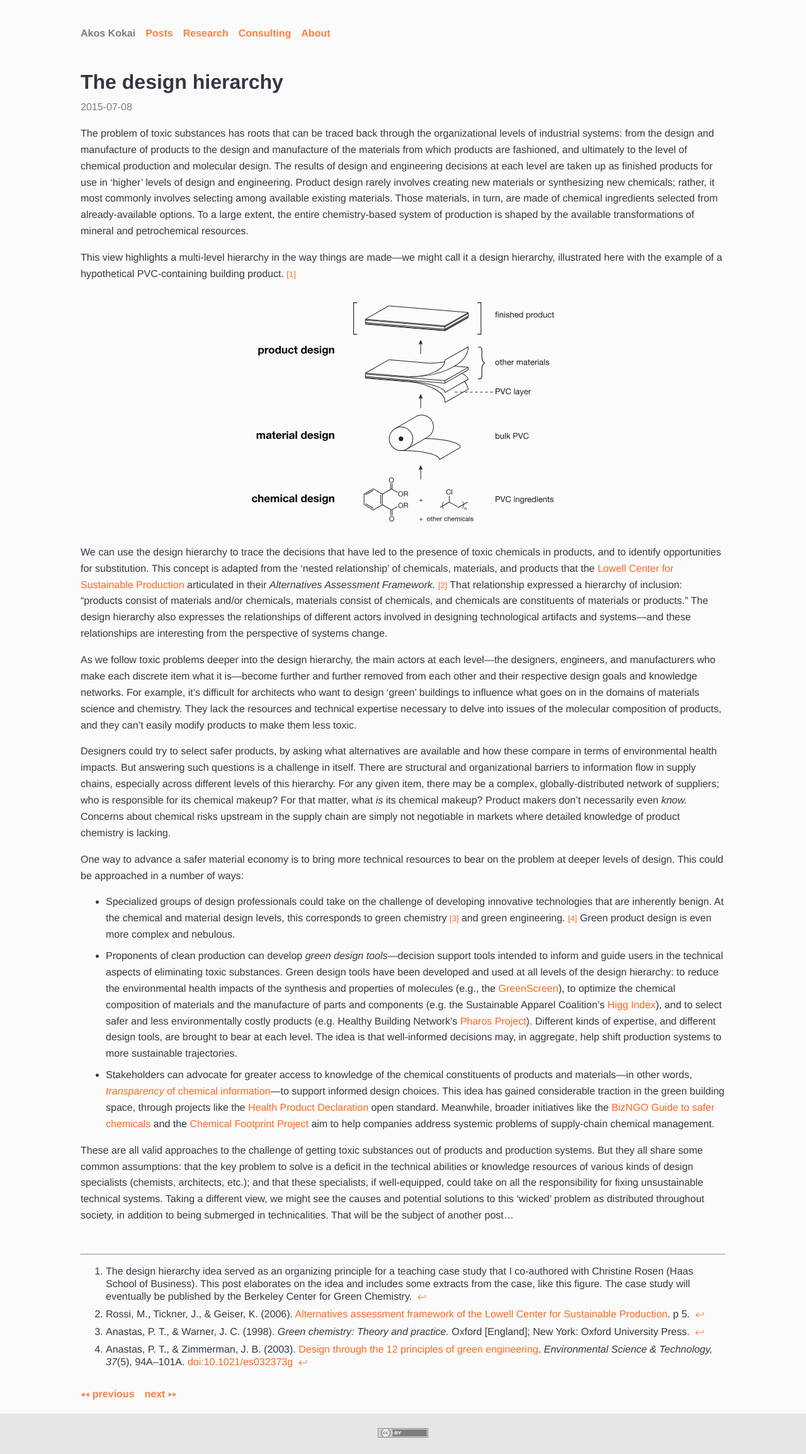
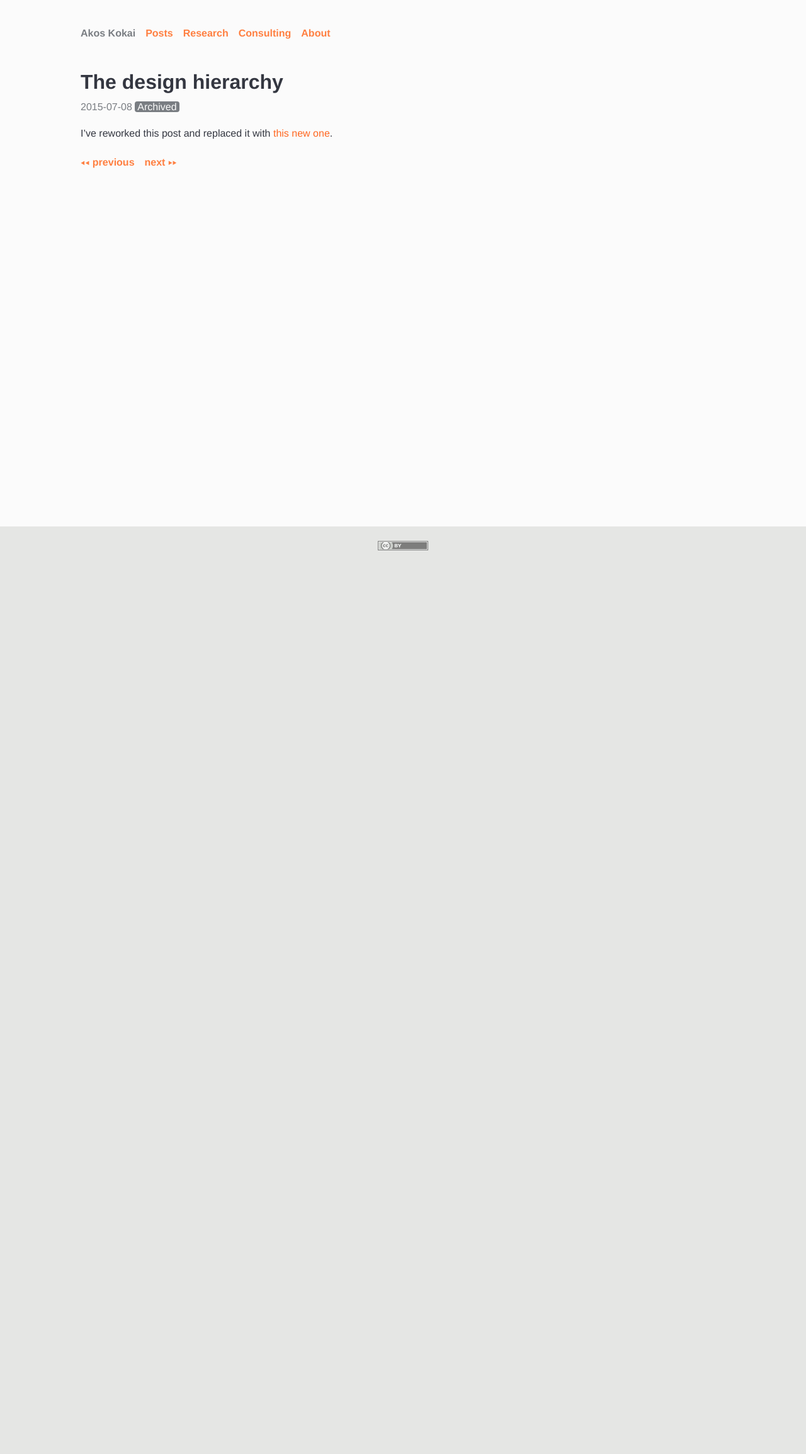
Before and after one commit to akokai/akokai.github.io, a Jekyll site: the page built from _posts/2015-07-08-design-hierarchy.md, in a window 1280 px wide. Shown: the whole page at 63% size. Built offline with Jekyll 4.4.1, drawn with Linux system fonts in a browser that asks for light colours; after the commit the page ends 900 px from its top, so only the background shows below that.

Commit message:
Updating posts

```diff
--- a/_posts/2015-07-08-design-hierarchy.html
+++ /dev/null
@@ -1,52 +0,0 @@
----
-title: "The design hierarchy"
----
-
-<p>The problem of toxic substances has roots that can be traced back through the organizational levels of industrial systems: from the design and manufacture of products to the design and manufacture of the materials from which products are fashioned, and ultimately to the level of chemical production and molecular design. The results of design and engineering decisions at each level are taken up as finished products for use in ‘higher’ levels of design and engineering. Product design rarely involves creating new materials or synthesizing new chemicals; rather, it most commonly involves selecting among available existing materials. Those materials, in turn, are made of chemical ingredients selected from already-available options. To a large extent, the entire chemistry-based system of production is shaped by the available transformations of mineral and petrochemical resources.</p>
-
-<p>This view highlights a multi-level hierarchy in the way things are made—we might call it a design hierarchy, illustrated here with the example of a hypothetical PVC-containing building product. <a href="#fn:1" id="fnref:1" title="see footnote" class="footnote">[1]</a></p>
-
-<div class="fig">
-<img src="{{ site.baseurl }}/assets/design_hierarchy.svg" alt="Diagram and examples showing the relationship of chemical design (e.g. polyvinyl chloride and phthalate additives), material design (e.g. bulk PVC), and product design (a finished product containing PVC components)" style="max-width: 480px;">
-</div>
-
-<p>We can use the design hierarchy to trace the decisions that have led to the presence of toxic chemicals in products, and to identify opportunities for substitution. This concept is adapted from the ‘nested relationship’ of chemicals, materials, and products that the <a href="http://www.sustainableproduction.org/">Lowell Center for Sustainable Production</a> articulated in their <em>Alternatives Assessment Framework.</em> <a href="#fn:2" id="fnref:2" title="see footnote" class="footnote">[2]</a> That relationship expressed a hierarchy of inclusion: “products consist of materials and/or chemicals, materials consist of chemicals, and chemicals are constituents of materials or products.” The design hierarchy also expresses the relationships of different actors involved in designing technological artifacts and systems—and these relationships are interesting from the perspective of systems change.</p>
-
-<p>As we follow toxic problems deeper into the design hierarchy, the main actors at each level—the designers, engineers, and manufacturers who make each discrete item what it is—become further and further removed from each other and their respective design goals and knowledge networks. For example, it’s difficult for architects who want to design ‘green’ buildings to influence what goes on in the domains of materials science and chemistry. They lack the resources and technical expertise necessary to delve into issues of the molecular composition of products, and they can’t easily modify products to make them less toxic.</p>
-
-<p>Designers could try to select safer products, by asking what alternatives are available and how these compare in terms of environmental health impacts. But answering such questions is a challenge in itself. There are structural and organizational barriers to information flow in supply chains, especially across different levels of this hierarchy. For any given item, there may be a complex, globally-distributed network of suppliers; who is responsible for its chemical makeup? For that matter, what <em>is</em> its chemical makeup? Product makers don’t necessarily even <em>know.</em> Concerns about chemical risks upstream in the supply chain are simply not negotiable in markets where detailed knowledge of product chemistry is lacking.</p>
-
-<p>One way to advance a safer material economy is to bring more technical resources to bear on the problem at deeper levels of design. This could be approached in a number of ways:</p>
-
-<ul class="flow">
-<li>Specialized groups of design professionals could take on the challenge of developing innovative technologies that are inherently benign. At the chemical and material design levels, this corresponds to green chemistry <a href="#fn:3" id="fnref:3" title="see footnote" class="footnote">[3]</a> and green engineering. <a href="#fn:4" id="fnref:4" title="see footnote" class="footnote">[4]</a> Green product design is even more complex and nebulous.</li>
-
-<li>Proponents of clean production can develop <em>green design tools</em>—decision support tools intended to inform and guide users in the technical aspects of eliminating toxic substances. Green design tools have been developed and used at all levels of the design hierarchy: to reduce the environmental health impacts of the synthesis and properties of molecules (e.g., the <a href="http://www.greenscreenchemicals.org/">GreenScreen</a>), to optimize the chemical composition of materials and the manufacture of parts and components (e.g. the Sustainable Apparel Coalition’s <a href="http://www.apparelcoalition.org/higgindex/">Higg Index</a>), and to select safer and less environmentally costly products (e.g. Healthy Building Network’s <a href="https://www.pharosproject.net/">Pharos Project</a>). Different kinds of expertise, and different design tools, are brought to bear at each level. The idea is that well-informed decisions may, in aggregate, help shift production systems to more sustainable trajectories.</li>
-
-<li>Stakeholders can advocate for greater access to knowledge of the chemical constituents of products and materials—in other words, <a href="http://insight.gbig.org/the-new-chemicals-in-products-information-transparency/"><em>transparency</em> of chemical information</a>—to support informed design choices. This idea has gained considerable traction in the green building space, through projects like the <a href="http://www.hpd-collaborative.org/">Health Product Declaration</a> open standard. Meanwhile, broader initiatives like the <a href="http://bizngo.org/safer-chemicals/guide-to-safer-chemicals">BizNGO Guide to safer chemicals</a> and the <a href="http://www.chemicalfootprint.org/">Chemical Footprint Project</a> aim to help companies address systemic problems of supply-chain chemical management.</li>
-</ul>
-
-<p>These are all valid approaches to the challenge of getting toxic substances out of products and production systems. But they all share some common assumptions: that the key problem to solve is a deficit in the technical abilities or knowledge resources of various kinds of design specialists (chemists, architects, etc.); and that these specialists, if well-equipped, could take on all the responsibility for fixing unsustainable technical systems. Taking a different view, we might see the causes and potential solutions to this ‘wicked’ problem as distributed throughout society, in addition to being submerged in technicalities. That will be the subject of another post…</p>
-
-<div class="footnotes">
-<hr>
-<ol>
-
-<li id="fn:1">
-<p>The design hierarchy idea served as an organizing principle for a teaching case study that I co-authored with Christine Rosen (Haas School of Business). This post elaborates on the idea and includes some extracts from the case, like this figure. The case study will eventually be published by the Berkeley Center for Green Chemistry. <a href="#fnref:1" title="return to article" class="reversefootnote">&#160;&#8617;</a></p>
-</li>
-
-<li id="fn:2">
-<p>Rossi, M., Tickner, J., &amp; Geiser, K. (2006). <a href="http://www.sustainableproduction.org/downloads/FinalAltsAssess06_000.pdf">Alternatives assessment framework of the Lowell Center for Sustainable Production</a>. p 5. <a href="#fnref:2" title="return to article" class="reversefootnote">&#160;&#8617;</a></p>
-</li>
-
-<li id="fn:3">
-<p>Anastas, P. T., &amp; Warner, J. C. (1998). <em>Green chemistry: Theory and practice.</em> Oxford [England]; New York: Oxford University Press. <a href="#fnref:3" title="return to article" class="reversefootnote">&#160;&#8617;</a></p>
-</li>
-
-<li id="fn:4">
-<p>Anastas, P. T., &amp; Zimmerman, J. B. (2003). <a href="https://doi.org/10.1021/es032373g">Design through the 12 principles of green engineering</a>. <em>Environmental Science &amp; Technology, 37</em>(5), 94A–101A. <a href="https://doi.org/10.1021/es032373g">doi:10.1021/es032373g</a> <a href="#fnref:4" title="return to article" class="reversefootnote">&#160;&#8617;</a></p>
-</li>
-
-</ol>
-</div>
--- /dev/null
+++ b/_posts/2015-07-08-design-hierarchy.md
@@ -0,0 +1,6 @@
+---
+title: "The design hierarchy"
+archived: true
+---
+
+I've reworked this post and replaced it with [this new one]({% post_url 2020-03-25-material-systems %}).
--- a/assets/main.css
+++ b/assets/main.css
@@ -226,13 +226,10 @@ li:last-of-type {
 }
 
 /* footnotes */
-a.footnote {
-  font-size: small;
-}
 div.footnotes {
   padding-top: 1.5rem;
 }
-.footnotes ol {
+.footnotes ol, .footnotes p {
   margin: 1rem 0 1rem 0;
 }
 .footnotes li {
@@ -240,7 +237,7 @@ div.footnotes {
   margin: 0;
   padding: 0;
 }
-.footnotes p {
+.footnotes li > p {
   line-height: 1.25;
   margin-top: 0;
   margin-bottom: 0;
```
Also changed, not shown: _posts/2014-05-29-exploring-research.md (+1 -1 lines), _posts/2019-07-04-coding.md (+1 -1 lines), _posts/2020-03-14-making-sense.md (added, +21 -0 lines), _posts/2020-03-25-material-systems.md (added, +39 -0 lines), assets/ATLAS-ti-coding.png (renamed from assets/ATLAS-ti-screenshot.png), assets/ATLAS-ti-network.png (added).
